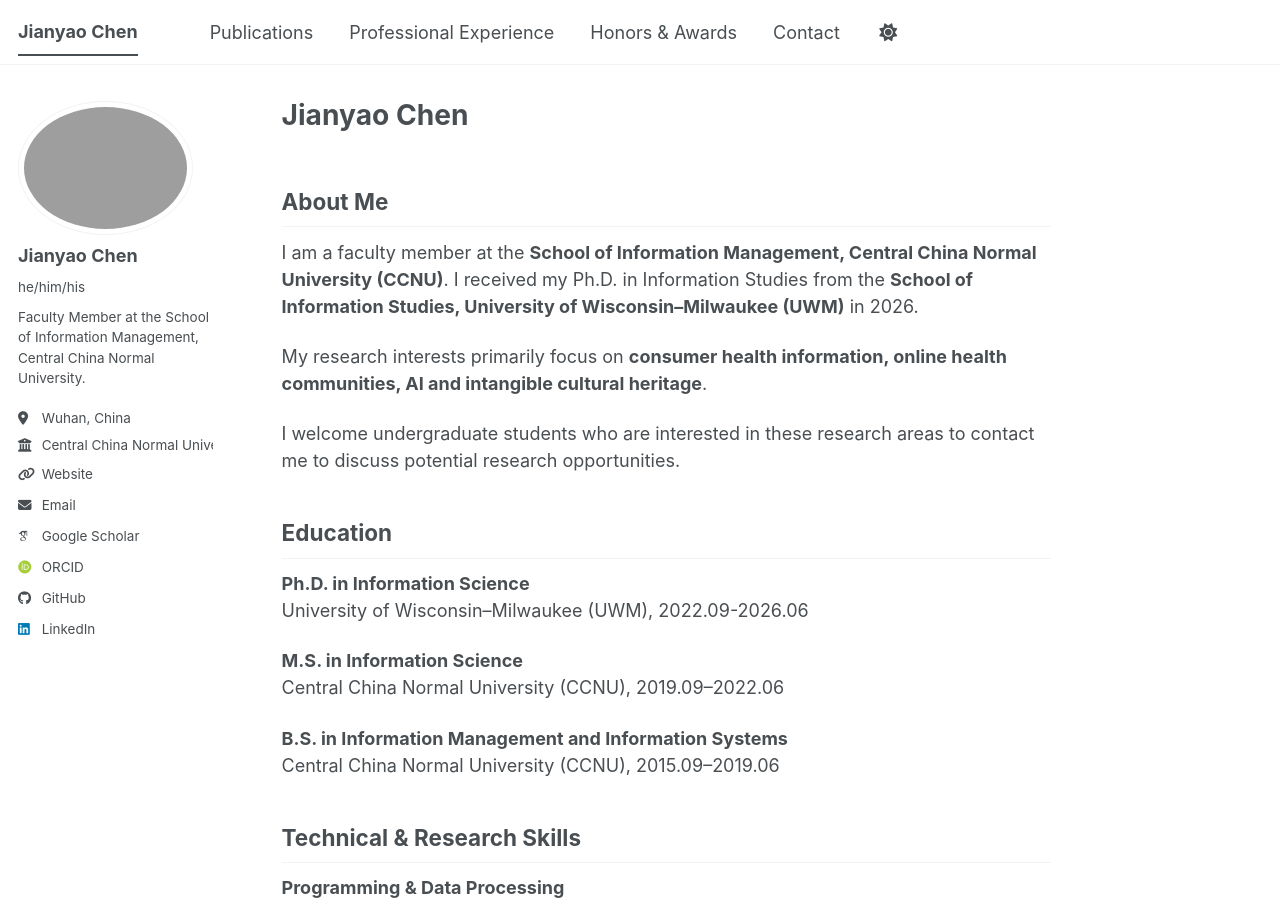
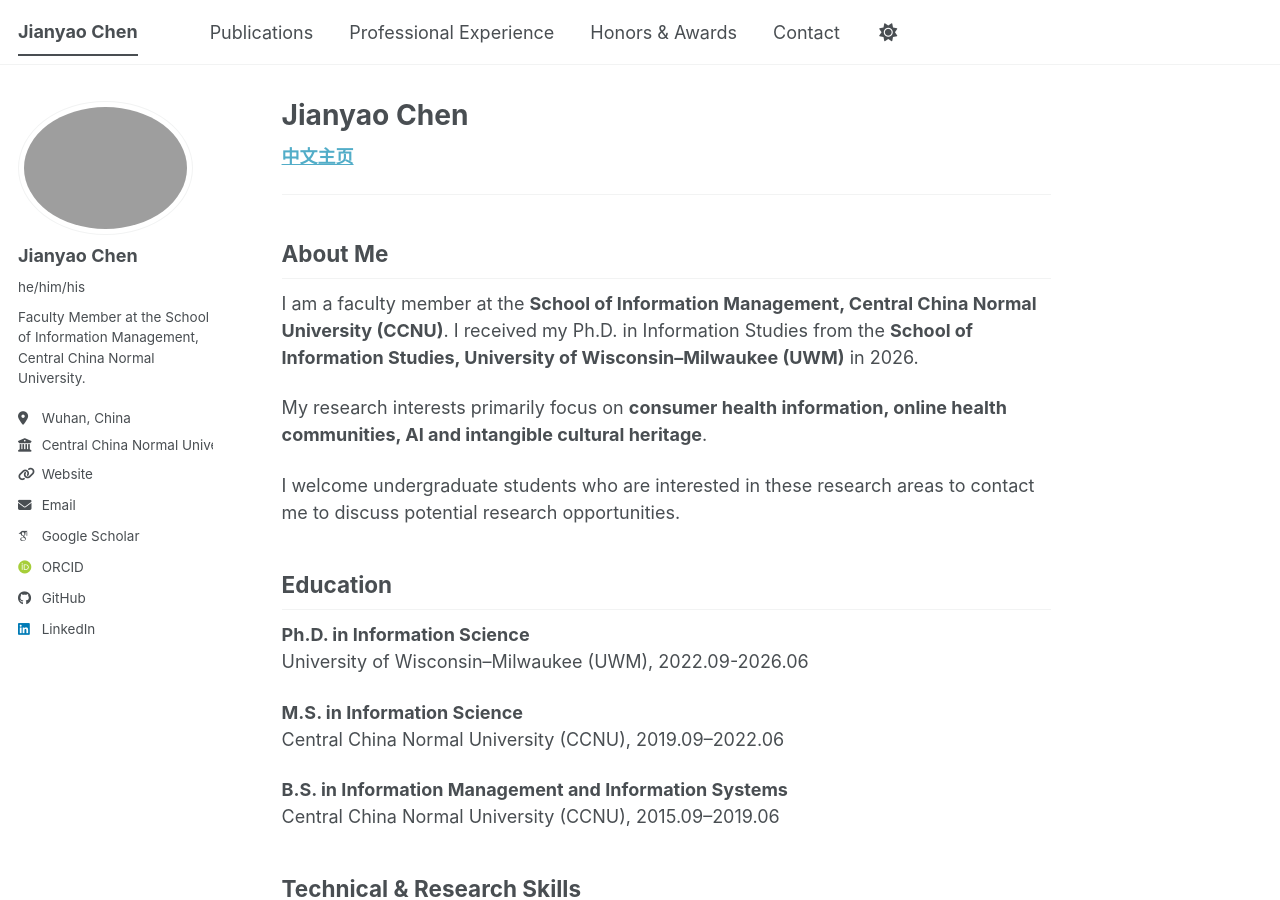
Before and after one commit to JianyaoChen/JianyaoChen.github.io, a Jekyll site: the page built from _pages/about.md, in a window 1280 px wide and 900 px high. Built offline with Jekyll 4.4.1, drawn with Linux system fonts in a browser that asks for light colours; some web fonts are replaced; a script bundle is joined from its source files by our own code; library files that are not in the unit come from our copies.

Commit message:
Update about.md

```diff
--- a/_pages/about.md
+++ b/_pages/about.md
@@ -5,6 +5,10 @@ author_profile: true
 redirect_from:
   - /about/
   - /about.html
+---
+
+[**中文主页**](https://jianyaochen.github.io/zh/)
+
 ---
 
 ## About Me
```
